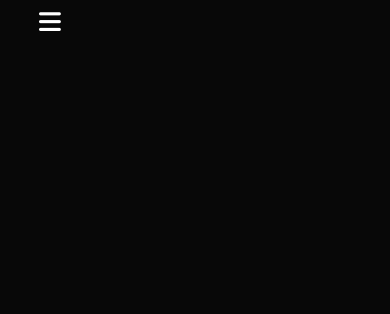
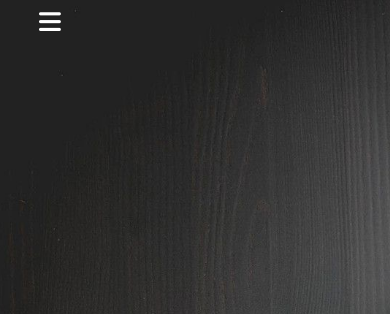
Before and after one commit to ThaboJunior/Thabo-s-IT-Portfolio, a plain HTML site: page index.html in a window 390 px wide. Shown: the top 314 px of the page. Drawn offline with Linux system fonts and the light colour scheme.

Commit message:
Added the background photo

```diff
--- a/style.css
+++ b/style.css
@@ -317,7 +317,7 @@ nav .fa-solid{
 
 @media only screen and (max-width: 600px){
     #header{
-        background-image: url();
+        background-image: url(images/bgMobile.jpg);
     }
     .header-text{
         margin-top: 100%;
```
